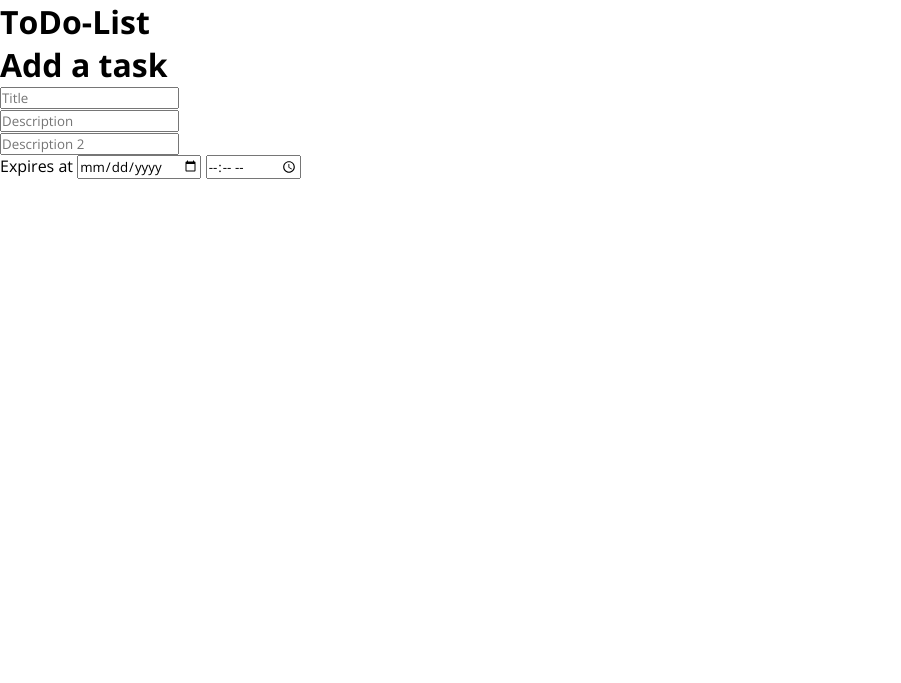
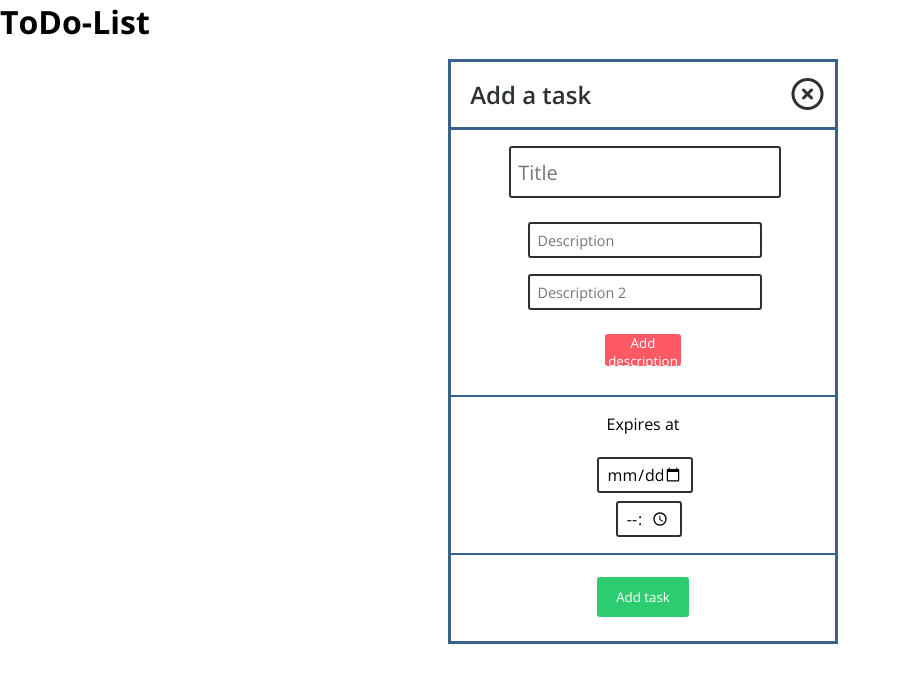
Before and after one commit to nitro2612/todo_list, a PHP site: page / in a window 1280 px wide. Shown: the top 683 px of the page, without its empty margins (0-901 px from the left). Run offline with PHP 8.4, Linux system fonts and the light colour scheme; some libraries are stand-ins or nearby versions.

Commit message:
added style for add-task theme
-Added Style for the add-task frame
-formatted css file
-added color.css file

```diff
--- a/assets/css/style.css
+++ b/assets/css/style.css
@@ -1,30 +1,311 @@
-*{margin: 0; padding: 0; font-family: 'Open Sans';}
-#todo_list {width: 40%;margin: 2rem 0 0 30%; background: #fff; border: 3px solid #38618c; border-radius: 7px; display: none;}
+*
+{
+	margin: 0;
+	padding: 0;
+	font-family: 'Open Sans';
+}
 
-div#head {border-bottom: 3px solid #38618c; position: relative;}
+#todo_list
+{
+	width: 40%;
+	margin: 2rem 0 0 30%;
+	background: #fff;
+	border: 3px solid #38618c;
+	border-radius: 7px;
+	display: none;
+}
 
-div#head div#box_search {position: relative; width: 90%; height: 3rem; margin: 2rem 0 2rem 13%;}
-div#head div#box_search input[type=date] {display: inline-block; position: absolute; width: 72%; font-size: 1rem; padding: 0 2.5% 0 2.5%; color: #2e3131; height: 100%; top: 0; left: 0; margin: 0 0 0 0; background: transparent; border: 3px solid #35a7ff; border-radius: 5px;}
-div#head div#box_search button {background: #fff; position: absolute; width: 10%; height: 110%; top: 0; right: 0; margin: 0 10% 0 0; background: transparent; border: 3px solid #35a7ff; border-radius: 5px; cursor: pointer; transition: .2s ease;}
+div#head
+{
+	border-bottom: 3px solid #38618c;
+	position: relative;
+}
 
-div#head button i {color: #ff5964;}
+div#head div#box_search
+{
+	position: relative;
+	width: 90%;
+	height: 3rem;
+	margin: 2rem 0 2rem 13%;
+}
 
-div#head div#btn_add {background: #fff; display: block; position: absolute; top: 0; left: 0; margin: 0.4rem 0 0 3.4%; padding: 5px; border-radius: 100px; transition: .3s ease; cursor: pointer;}
-div#head div#btn_add i {color: #2ecc71;}
+div#head div#box_search input[type=date]
+{
+	display: inline-block;
+	position: absolute;
+	width: 72%;
+	font-size: 1rem;
+	padding: 0 2.5% 0 2.5%;
+	color: #2e3131;
+	height: 100%;
+	top: 0;
+	left: 0;
+	margin: 0 0 0 0;
+	background: transparent;
+	border: 3px solid #35a7ff;
+	border-radius: 5px;
+}
 
-div#body .task {width: 100%; position: relative; border-bottom: 3px solid #38618c; height: 100%;}
+div#head div#box_search button
+{
+	background: #fff;
+	position: absolute;
+	width: 10%;
+	height: 110%;
+	top: 0;
+	right: 0;
+	margin: 0 10% 0 0;
+	background: transparent;
+	border: 3px solid #35a7ff;
+	border-radius: 5px;
+	cursor: pointer;
+	transition: .2s ease;
+}
 
-div#body .task .task_main_content {width: 85%; word-wrap: break-word;}
+div#head button i
+{
+	color: #ff5964;
+}
 
-div#body .task .task_main_content h2 {width: 80%; padding: 0.5rem 0 0 5%; font-size: 1.5rem; color: #38618c;}
-div#body .task .task_main_content p.task_description {font-size: 1rem; width: 80%; margin: 0.2rem 0 0 7%; color: #2e3131;}
-div#body .task .task_main_content p.task_description i {color: #35a7ff;}
-div#body .task .task_main_content p.expiry {font-size: 0.9rem; margin: 0.5rem 0 1rem 7%; color: #ff5964;}
+div#head div#btn_add
+{
+	background: #fff;
+	display: block;
+	position: absolute;
+	top: 0;
+	left: 0;
+	margin: 0.4rem 0 0 3.4%;
+	padding: 5px;
+	border-radius: 100px;
+	transition: .3s ease;
+	cursor: pointer;
+}
 
-div#body .task .task_done	{position: absolute; width: 15%; right: 0; top: 0; border-left: 3px solid #38618c; height: 100%;}
-div#body .task .task_done p {text-align: center;  margin: 0.5rem 0 0 0;}
-div#body .task .task_done input[type=checkbox] {display: block; text-align: center; margin: 10% auto; appearance: none; -moz-appearance: none; width: 1.5rem; height: 1.5rem; border: 3px solid #2e3131;}
-div#body .task .task_done input[type=checkbox]:checked {background: #2ecc71;}
+div#head div#btn_add i
+{
+	color: #2ecc71;
+}
 
-div#footer input[type=button] {width: 20%; height: 2.5rem; border: none; margin: 1rem 0 1rem 40%; border-radius: 5px; background: #ff5964; font-size: 1rem; color: #fff; transition: .2s ease; cursor: pointer;}
-div#footer input[type=button]:hover {background: #ff3341;}
+div#body .task {
+	width: 100%;
+	position: relative;
+	border-bottom: 3px solid #38618c;
+	height: 100%;
+}
+
+div#body .task .task_main_content
+{
+	width: 85%;
+	word-wrap: break-word;
+}
+
+div#body .task .task_main_content h2
+{
+	width: 80%;
+	padding: 0.5rem 0 0 5%;
+	font-size: 1.5rem;
+	color: #38618c;
+}
+
+div#body .task .task_main_content p.task_description
+{
+	font-size: 1rem;
+	width: 80%;
+	margin: 0.2rem 0 0 7%;
+	color: #2e3131;
+}
+
+div#body .task .task_main_content p.task_description i
+{
+	color: #35a7ff;
+}
+
+div#body .task .task_main_content p.expiry
+{
+	font-size: 0.9rem;
+	margin: 0.5rem 0 1rem 7%;
+	color: #ff5964;
+}
+
+div#body .task .task_done
+{
+	position: absolute;
+	width: 15%;
+	right: 0;
+	top: 0;
+	border-left: 3px solid #38618c;
+	height: 100%;
+}
+
+div#body .task .task_done p
+{
+	text-align: center;
+	margin: 0.5rem 0 0 0;
+}
+
+div#body .task .task_done input[type=checkbox]
+{
+	display: block;
+	text-align: center;
+	margin: 10% auto;
+	appearance: none;
+	-moz-appearance: none;
+	width: 1.5rem;
+	height: 1.5rem;
+	border: 3px solid #2e3131;
+}
+
+div#body .task .task_done input[type=checkbox]:checked
+{
+	background: #2ecc71;
+}
+
+div#footer input[type=button]
+{
+	width: 20%;
+	height: 2.5rem;
+	border: none;
+	margin: 1rem 0 1rem 40%;
+	border-radius: 5px;
+	background: #ff5964;
+	font-size: 1rem;
+	color: #fff;
+	transition: .2s ease;
+	cursor: pointer;
+}
+
+div#footer input[type=button]:hover
+{
+	background: #ff3341;
+}
+
+div#item_add
+{
+	width: 30%;
+	background: #fff;
+	margin: 1rem 0 0 35%;
+	border: 3px solid #38618c;
+	position: relative;
+}
+
+div#item_add h2
+{
+	font-size: 1.5rem;
+	font-weight: 600;
+	color: #2e3131;
+	padding: 1rem 0 1rem 5%;
+	border-bottom: 3px solid #38618c;
+}
+
+div#item_add i
+{
+	position: absolute;
+	top: 0;
+	right: 0;
+	margin: 1rem 3% 0 0;
+	color: #2e3131;
+	transition: color .2s ease;
+	cursor: pointer;
+}
+
+div#item_add i:hover
+{
+	color: var(--red);
+}
+
+div#item_add input#add_title_id
+{
+	width: 66%;
+	padding: 0 2% 0 2%;
+	height: 3rem;
+	font-size: 1.25rem;
+	margin: 1rem 0 1rem 15%;
+	border: 2px solid #2e3131;
+	border-radius: 3px;
+}
+
+div#item_add input.add_description_c
+{
+	width: 56%;
+	height: 2rem;
+	padding: 0 2% 0 2%;
+	margin: 0.5rem 0 0.5rem 20%;
+	border: 2px solid #2e3131;
+	border-radius: 3px;
+	font-size: 0.9rem;
+}
+
+div#item_add button#add_desc_add
+{
+	width: 20%;
+	height: 2rem; margin : 1rem 0 0 40%;
+	border: none;
+	background: #ff5964;
+	border-radius: 3px;
+	color: #fff;
+	transition: .2s ease;
+	cursor: pointer;
+	margin: 1rem 0 0 40%;
+}
+
+div#item_add button#add_desc_add:hover
+{
+	background-color: var(--red_darker);
+}
+
+div#item_add label {
+	display: block;
+	text-align: center;
+	margin: 1.5rem 0 0 0;
+	padding: 1rem 0 0 0;
+	border-top: 2px solid var(--dark_blue);
+}
+
+div#item_add input#add_expire_date_id,
+div#item_add input#add_expire_time_id
+{
+	height: 2rem;
+	padding: 0 2% 0 2%;
+	font-size: 1rem;
+	border: 2px solid var(--dark_grey);
+	border-radius: 3px;
+}
+
+div#item_add input#add_expire_date_id
+{
+	width: 20%;
+	margin: 0 0 0 38%;
+}
+
+div#item_add input#add_expire_time_id
+{
+	width: 12%;
+	margin: 0.5rem 0 1rem 43%;
+
+}
+
+div#item_add button#add_final
+{
+	width: 24%;
+	height: 2.5rem; margin : 1rem 0 0 40%;
+	border: none;
+	background: var(--green);
+	border-radius: 3px;
+	color: #fff;
+	transition: .2s ease;
+	cursor: pointer;
+	margin: 1.5rem 0 1.5rem 38%;
+}
+
+div#item_add button#add_final:hover
+{
+	background: var(--green_darker);
+}
+
+div#item_add span#sperator
+{
+	position: absolute;
+	width: 100%;
+	height: 2px;
+	background: var(--dark_blue);
+}
--- /dev/null
+++ b/assets/util/colors.css
@@ -0,0 +1,10 @@
+:root
+{
+	--red: #ff5964;
+	--red_darker: #e8515b;
+	--dark_blue: #38618c;
+	--light_blue: 35a7ff;
+	--dark_grey: #2e3131;
+	--green: #2ecc71;
+	--green_darker: #27ae60;
+}
--- a/index.php
+++ b/index.php
@@ -7,8 +7,9 @@
 		<meta charset="utf-8">
 
 		<link href="https://fonts.googleapis.com/css?family=Open+Sans:400,600,700&display=swap" rel="stylesheet">
-		<link rel="stylesheet" href="https://cdnjs.cloudflare.com/ajax/libs/hover.css/2.3.1/css/hover-min.css">
-		<link rel="stylesheet" href="assets/css/style.css">
+		<link type="text/css" rel="stylesheet" href="https://cdnjs.cloudflare.com/ajax/libs/hover.css/2.3.1/css/hover-min.css">
+		<link type="text/css" rel="stylesheet" href="assets/util/colors.css">
+		<link type="text/css" rel="stylesheet" href="assets/css/style.css">
 
 		<script src="https://code.jquery.com/jquery-3.4.1.slim.js"></script>
 		<script src="https://kit.fontawesome.com/d3420f7f4c.js"></script>
@@ -69,17 +70,25 @@
 				<input type="button" name="btn_delete" id="btn_delete_id" value="Delete selected">
 			</div>
 		</div>
-		<div id="item-add">
-			<h1>Add a task</h1>
+		<div id="item_add">
+			<h2>Add a task</h2>
+			<i class="far fa-times-circle fa-2x"></i>
 			<input type="text" name="add_title" id="add_title_id" placeholder="Title">
 			<br>
-			<input type="text" name="add_description" class="add_description" placeholder="Description">
+			<input type="text" name="add_description" class="add_description_c" placeholder="Description">
 			<br>
-			<input type="text" name="add_description_2" class="add_description" placeholder="Description 2">
+			<input type="text" name="add_description_2" class="add_description_c" placeholder="Description 2">
+			<br>
+			<button id="add_desc_add">Add description</button>
 			<br>
 			<label for="add_expire_date_id">Expires at</label>
+			<br>
 			<input type="date" name="add_expire_date" id="add_expire_date_id">
+			<br>
 			<input type="time" name="add_expire_time" id="add_expire_time_id">
+			<br>
+			<span id="sperator"></span>
+			<button id="add_final">Add task</button>
 		</div>
 	</body>
 </html>
```
